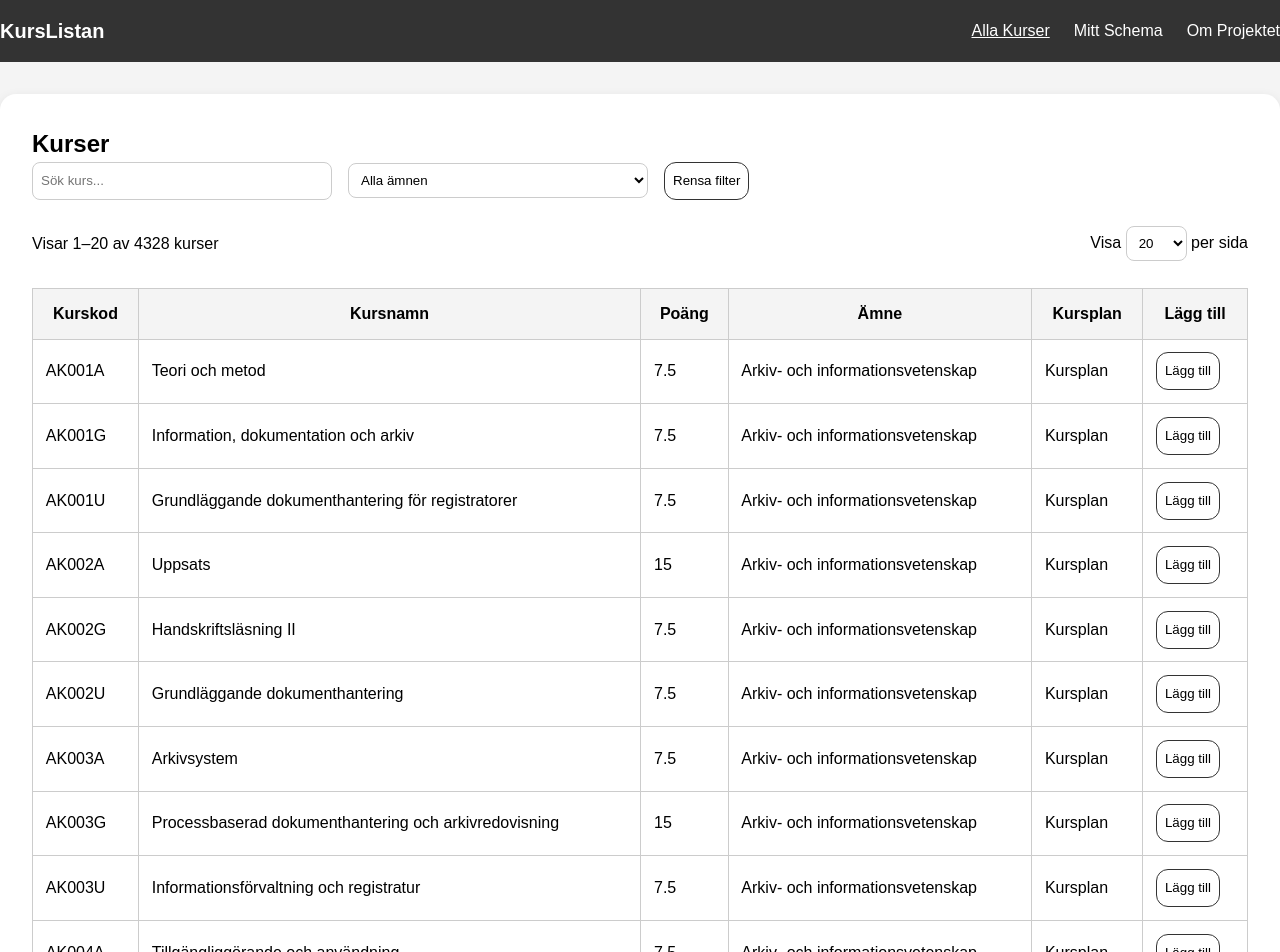
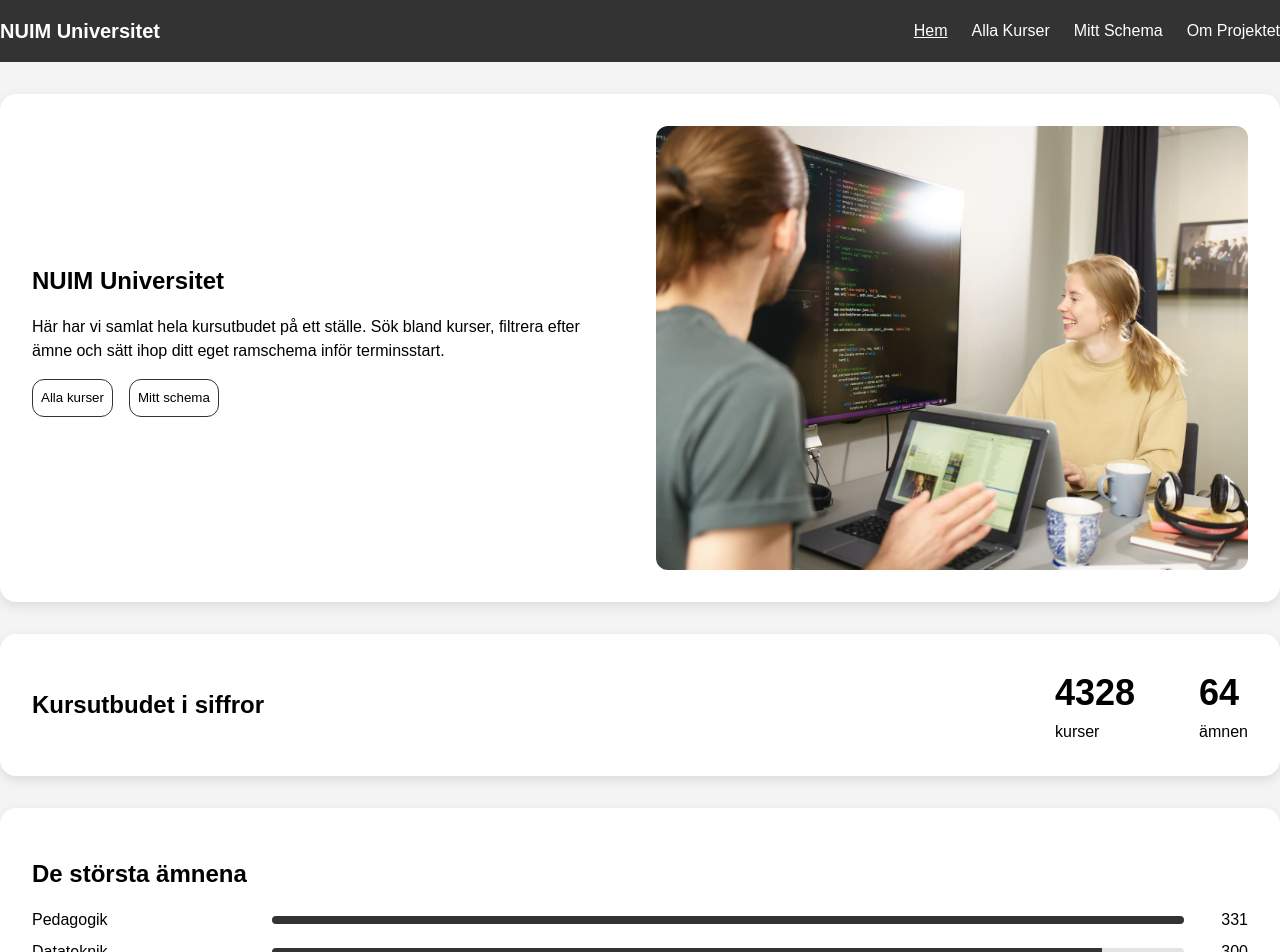
Before and after one commit to sini2500/DT208G-projekt, an Angular app: page / in a window 1280 px wide. Shown: the top 952 px of the page. Built offline with nearby package versions, Linux system fonts and the light colour scheme.

Commit message:
startsida med tjusig statistik

```diff
--- a/src/app/app.routes.ts
+++ b/src/app/app.routes.ts
@@ -3,9 +3,10 @@ import { Courses } from './pages/courses/courses';
 import { Schedule } from './pages/schedule/schedule';
 import { About } from './pages/about/about';
 import { NotFound } from './pages/not-found/not-found';
+import { Home } from './pages/home/home';
 
 export const routes: Routes = [
-    { path: "", component: Courses },
+    { path: "", component: Home },
     { path: "kurser", component: Courses },
     { path: "schema", component: Schedule },
     { path: "om", component: About },
--- /dev/null
+++ b/src/app/pages/home/home.css
@@ -0,0 +1,71 @@
+.hero {
+  display: grid;
+  grid-template-columns: 1fr 1fr;
+  gap: 2rem;
+  align-items: center;
+}
+
+.hero-image {
+  border-radius: 0.75rem;
+}
+
+.stats {
+  display: flex;
+  gap: 4rem;
+  flex-wrap: wrap;
+}
+
+.stat-number {
+  font-size: 2.25rem;
+  font-weight: bold;
+}
+
+.subject-list {
+  display: flex;
+  flex-direction: column;
+  gap: 0.5rem;
+}
+
+.subject-row {
+  display: grid;
+  grid-template-columns: 14rem 1fr 3rem;
+  align-items: center;
+  gap: 1rem;
+}
+
+.bar {
+  display: block;
+  height: 0.5rem;
+  border-radius: 0.25rem;
+  background: #e4e4e4;
+  overflow: hidden;
+}
+
+.bar-fill {
+  display: block;
+  height: 100%;
+  background: #333;
+}
+
+.subject-count {
+  text-align: right;
+}
+
+@media (max-width: 700px) {
+  .hero {
+    grid-template-columns: 1fr;
+  }
+
+  .subject-row {
+    grid-template-columns: 1fr 3rem;
+  }
+
+  .bar {
+    grid-column: 1 / -1;
+  }
+
+  .stats {
+    gap: 2rem;
+  }
+
+}
--- /dev/null
+++ b/src/app/pages/home/home.html
@@ -0,0 +1,66 @@
+<section class="hero">
+
+    <div class="hero-text">
+
+        <h1>NUIM Universitet</h1>
+
+        <p>Här har vi samlat hela kursutbudet på ett ställe. Sök bland kurser, filtrera efter ämne och sätt ihop ditt eget ramschema inför terminsstart.</p>
+
+        <div class="row">
+            <button routerLink="/kurser">Alla kurser</button>
+            <button routerLink="/schema">Mitt schema</button>
+        </div>
+
+    </div>
+
+    <img class="hero-image" src="img/CF017257.IIQ.p.jpg" alt="Två studenter kodar framför en skärm">
+
+</section>
+
+@if (courses().length) {
+
+<section class="row between">
+
+    <h2>Kursutbudet i siffror</h2>
+
+    <div class="stats">
+
+        <div class="col">
+            <span class="stat-number">{{ totalCourses() }}</span>
+            <span>kurser</span>
+        </div>
+
+        <div class="col">
+            <span class="stat-number">{{ subjects().length }}</span>
+            <span>ämnen</span>
+        </div>
+
+    </div>
+
+</section>
+
+<section>
+
+    <h2>De största ämnena</h2>
+
+    <div class="subject-list">
+
+        @for (item of topSubjects(); track item.subject) {
+        <div class="subject-row">
+
+            <span class="subject-name">{{ item.subject }}</span>
+
+            <span class="bar">
+                <span class="bar-fill" [style.width.%]="item.percent"></span>
+            </span>
+
+            <span class="subject-count">{{ item.count }}</span>
+
+        </div>
+        }
+
+    </div>
+
+</section>
+
+}
--- /dev/null
+++ b/src/app/pages/home/home.ts
@@ -0,0 +1,48 @@
+import { Component, computed } from '@angular/core';
+import { RouterLink } from '@angular/router';
+
+import { CourseService } from '../../services/courses';
+
+@Component({
+  selector: 'app-home',
+  imports: [RouterLink],
+  templateUrl: './home.html',
+  styleUrl: './home.css',
+})
+
+export class Home {
+
+  courses;
+
+  constructor(private courseService: CourseService) {
+
+    this.courses = this.courseService.courses;
+
+    this.courseService.loadCourses();
+  }
+
+  totalCourses = computed(() => this.courses().length);
+
+  subjects = computed(() =>
+    [...new Set(this.courses().map(course => course.subject))].sort((a, b) => a.localeCompare(b, 'sv'))
+  );
+
+  topSubjects = computed(() => {
+
+    const counts = new Map<string, number>();
+
+    for (const course of this.courses()) {
+      counts.set(course.subject, (counts.get(course.subject) ?? 0) + 1);
+    }
+
+    const ranked = [...counts.entries()].sort((a, b) => b[1] - a[1]).slice(0, 8);
+    const largest = ranked[0][1];
+
+    return ranked.map(([subject, count]) => ({
+      subject,
+      count,
+      percent: Math.round((count / largest) * 100)
+    }));
+  });
+
+}
--- a/src/app/partials/header/header.html
+++ b/src/app/partials/header/header.html
@@ -1,11 +1,12 @@
 <header class="header">
     <div class="container">
         <div class="logo">
-            <a routerLink="/">KursListan</a>
+            <a routerLink="/">NUIM Universitet</a>
         </div>
 
         <nav class="nav">
-            <a routerLink="" routerLinkActive="active" [routerLinkActiveOptions]="{ exact: true }">Alla Kurser</a>
+            <a routerLink="" routerLinkActive="active" [routerLinkActiveOptions]="{ exact: true }">Hem</a>
+            <a routerLink="kurser" routerLinkActive="active" [routerLinkActiveOptions]="{ exact: true }">Alla Kurser</a>
             <a routerLink="schema" routerLinkActive="active" [routerLinkActiveOptions]="{ exact: true }">Mitt Schema</a>
             <a routerLink="om" routerLinkActive="active" [routerLinkActiveOptions]="{ exact: true }">Om Projektet</a>
         </nav>
--- a/src/styles.css
+++ b/src/styles.css
@@ -47,6 +47,10 @@ a {
     color: inherit;
 }
 
+a:hover {
+  text-decoration: underline;
+}
+
 hr, p, h2 {
   margin: 1rem 0;
 }
@@ -74,6 +78,11 @@ button:hover {
   align-items: center;
   gap: 1rem;
   margin-bottom: 1rem;
+}
+
+.col {
+  display:flex;
+  flex-direction: column;
 }
 
 table {
```
Also changed, not shown: public/img/CF017257.IIQ.p.jpg (added).
